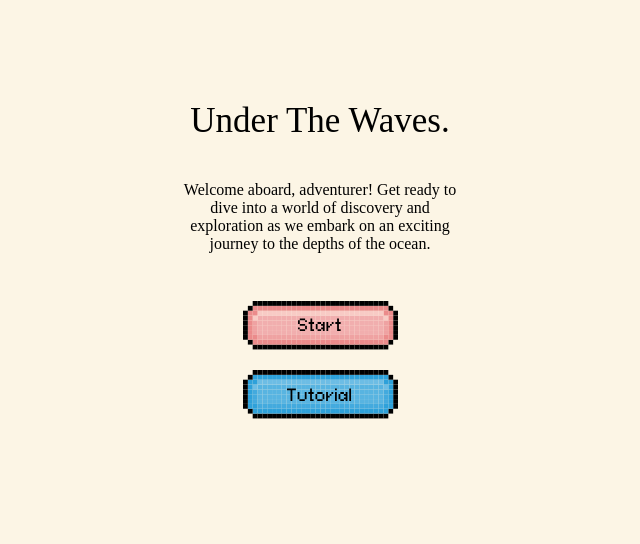
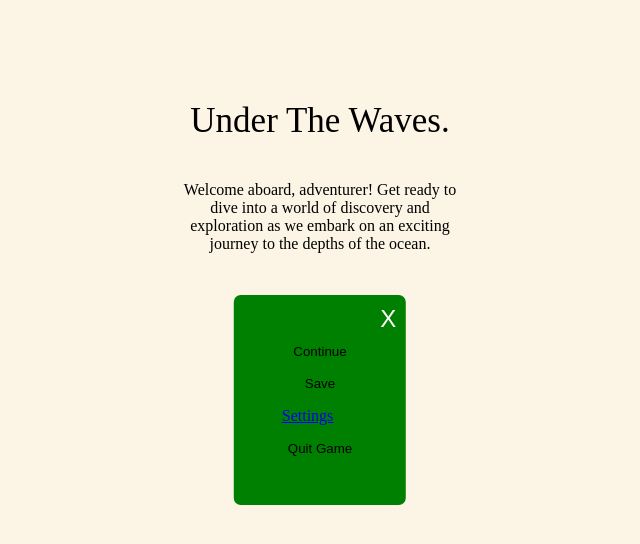
Before and after one commit to Daniellachu/Under-the-Waves, a Next.js app: page / in a window 1280 px wide. Shown: the top 544 px of the page, without its empty margins (320-960 px from the left). Built offline with nearby package versions, Linux system fonts and the light colour scheme.

Commit message:
adding settings popup

```diff
--- /dev/null
+++ b/components/menu Popup/index.js
@@ -0,0 +1,64 @@
+import styles from "./popup.module.css";
+import { useState } from "react";
+import Link from 'next/link'
+
+export default function PopUp() {
+  const screens = {
+    main: "main",
+    save: "save",
+    quit: "quit",
+  };
+
+  const [screen, setScreen] = useState(screens.main);
+
+  function saveProgress(changeScreen = true) {
+    debugger;
+    // code to save to local storage or whatever will go here
+    // once saved, we should switch to the "save confirmation" screen
+    if (changeScreen) {
+        setScreen(screens.save);
+    }
+  }
+
+  const renderScreen = () => {
+    switch (screen) {
+      case screens.main:
+        return (
+          <div className={`${styles.screen} ${styles.mainScreen}`}>
+            <button>Continue</button>
+            <button onClick={() => {saveProgress()}}>Save</button>
+            <Link href={"/settings"}>Settings</Link>
+            <button onClick={() => {setScreen(screens.quit)}}>Quit Game</button>
+
+          </div>
+        );
+    case screens.save:
+        return (
+          <div className={`${styles.screen}`}>
+                <p>Progress Saved Successfully!</p>
+                <button onClick={() => {setScreen(screens.main)}}>OK</button>
+            </div>
+        )
+
+    case screens.quit:
+        return (
+            <div className={styles.screen}>
+                <button onClick={() => {saveProgress(false)}}>Save</button>
+                <Link href="/">Quit Game</Link>
+            </div>
+        )
+
+      default:
+        break;
+    }
+  };
+
+  return (
+    <div className={styles.popup}>
+        <div className={styles.popupContent}>
+            <button className={styles.closeBtn}>X</button>
+            {renderScreen()}
+        </div>
+    </div>
+    );
+}
--- /dev/null
+++ b/components/menu Popup/popup.module.css
@@ -0,0 +1,41 @@
+.popup {
+    position: fixed;
+    top: 50%;
+    left: 50%;
+    transform: translate(-50%, -50%);
+    background-color: green;
+    border-radius: 7px;
+}
+
+.popup button {
+    background-color: unset;
+    border: unset;
+}
+
+/* Popup Content Styles */
+.popupContent {
+    position: relative;
+    padding: 3rem;
+}
+
+/* Close Button Styles */
+
+.closeBtn {
+    position: absolute;
+    top: 0;
+    right: 0;
+    padding: 10px;
+    font-size: 1.5rem;
+    color: white;
+}
+
+.screen {
+    display: flex;
+    flex-direction: column;
+    gap: 15px;
+}
+
+
+
+/* .mainScreen {
+} */
--- a/pages/index.js
+++ b/pages/index.js
@@ -3,6 +3,7 @@ import Image from 'next/image'
 import styles from '@/styles/Home.module.css'
 import Navbar from '@/components/navbar'
 import Link from 'next/link'
+import PopUp from '@/components/menu Popup'
 
 export default function Home() {
   return (
@@ -13,6 +14,7 @@ export default function Home() {
         <meta name="viewport" content="width=device-width, initial-scale=1" />
         <link rel="icon" href="/favicon.ico" />
       </Head>
+      <PopUp/>
       <main className={styles.main}>
         <h1 id={styles.mainTitle}>Under The Waves.</h1>
         <p className={styles.mainDescription}>
```
Also changed, not shown: components/navbar/menu Popup/popup.js (deleted, +0 -9 lines), pages/settings.js (added, +19 -0 lines), 1 other file (tests, documents, lock files or other folders).
